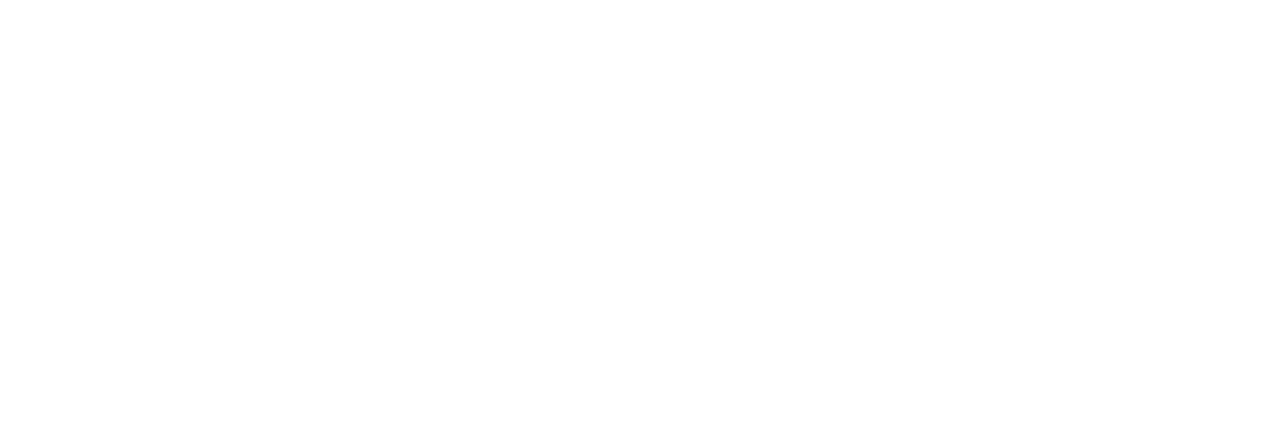
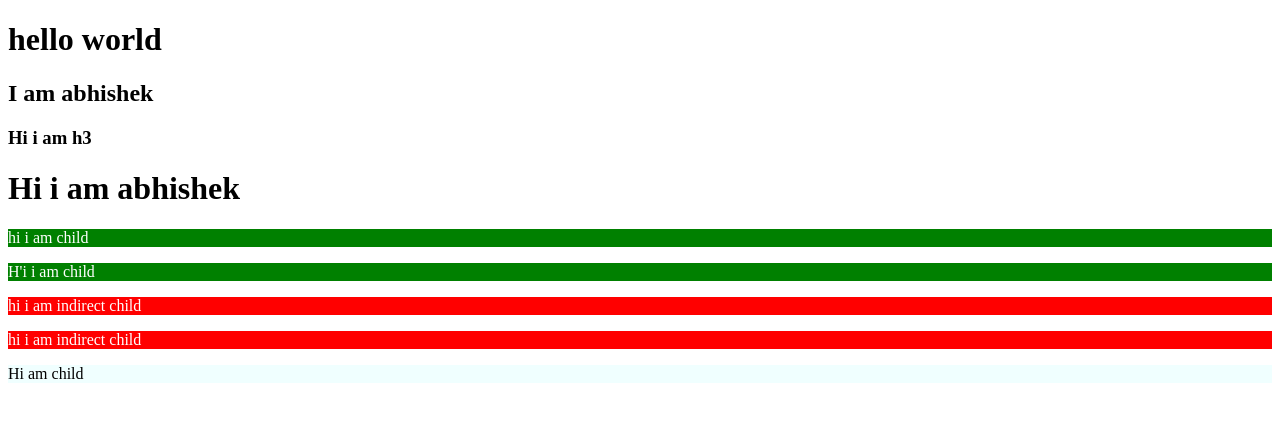
Before and after one commit to abhishekkargeti1/Front-end-Ducat, a plain HTML site: page FrontEnd Work/Css/index.html in a window 1280 px wide. Drawn offline with Linux system fonts and the light colour scheme.

Commit message:
Added css selector

```diff
--- a/FrontEnd Work/Css/index.html
+++ b/FrontEnd Work/Css/index.html
@@ -25,6 +25,26 @@
     <!-- <h1 id="h1">I am abhishek</h1> -->
 
     <!-- Group selector -->
+    <h1 class="h1">hello world</h1>
+    <h2 id="h2">I am abhishek</h2>
+    <h3>Hi i am h3</h3>
+
+    <!-- Universal selector -->
+    <h1>Hi i am abhishek</h1>
+
+    <!-- Combinator selector -->
+    <div>
+        <p>hi i am child</p>
+        <p>H'i i am child</p>
+        <span>
+            <p>hi i am indirect child  </p>
+            <p> hi i am indirect child</p>
+        </span>
+    </div>
+    <p>Hi am child</p>
+
+    <!-- Attribute Selector -->
+
 
 
 </body>
--- a/FrontEnd Work/Css/style.css
+++ b/FrontEnd Work/Css/style.css
@@ -1,6 +1,6 @@
 
 /* External Css */
-*{
+/* *{
     margin: 0;
     padding: 0;
 }
@@ -19,4 +19,37 @@
 }
 #h1{
     background-color: red;
+} */
+
+/* Grouping selector */
+
+/* .h1,#h2{
+    background-color: red;
+} */
+
+/* Universal selector */
+
+/* *{
+    background-color: brown;
+} */
+
+/* Combinator selector */
+div p{
+    background-color: red;
+    color:white;
 }
+
+/* Direct child selector */
+div>p{
+    background-color: green;;
+}
+
+/* Immediate child selector*/
+div+p{
+    background-color: black;
+}
+
+/* To selector outside the div */
+div~p{
+    background-color: azure;
+}
```
